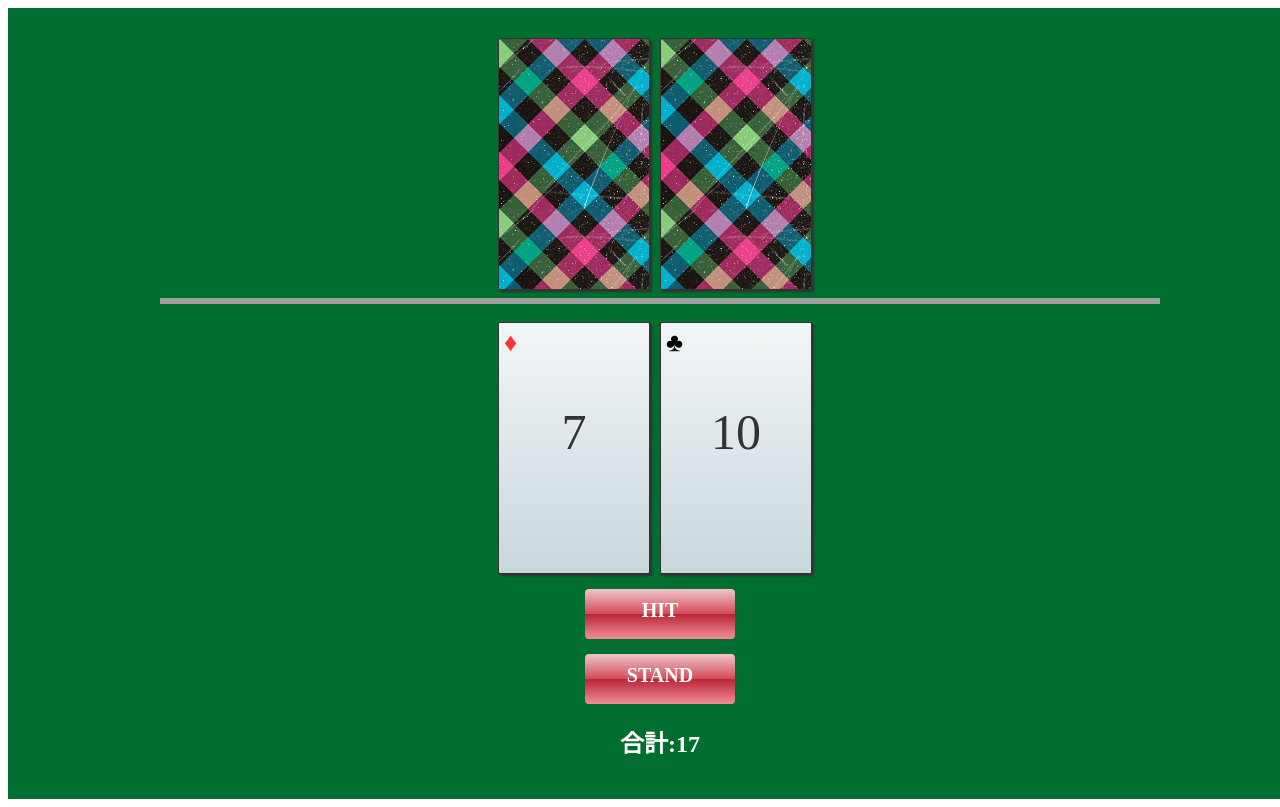
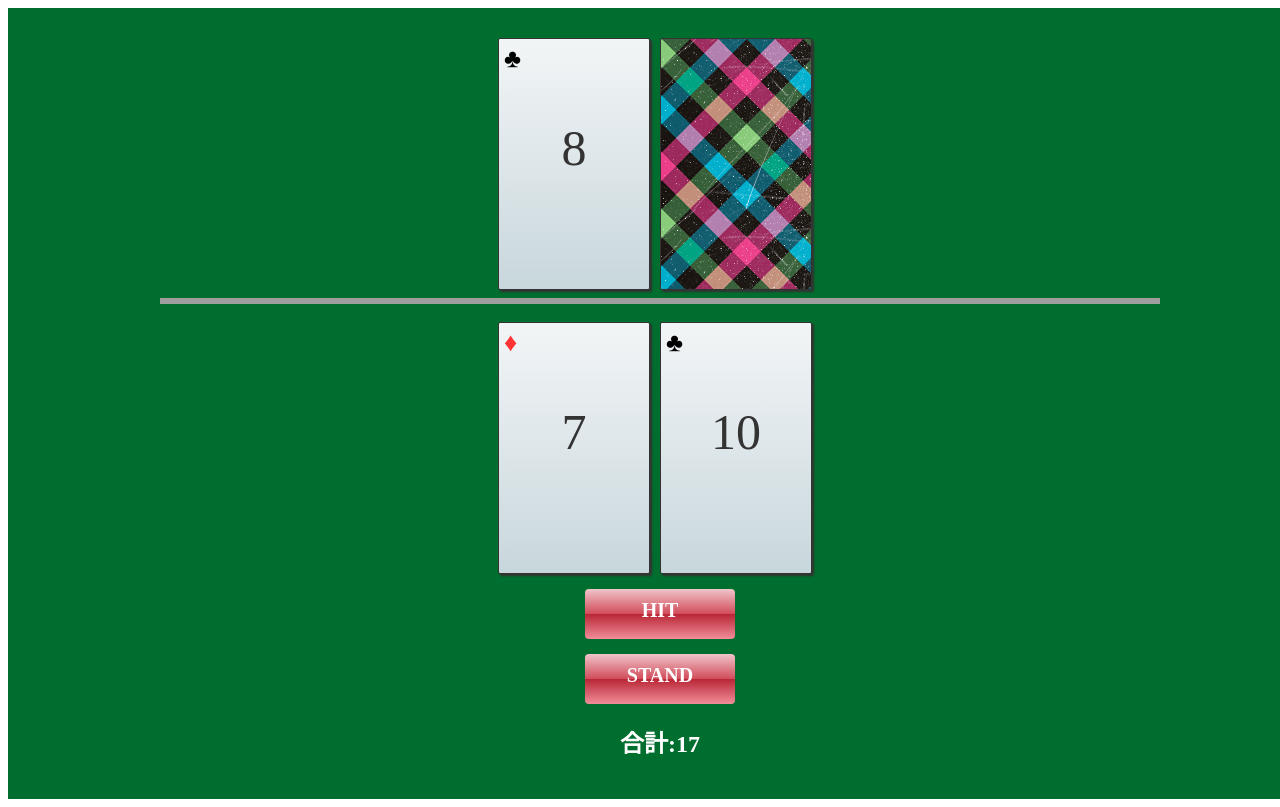
Before and after one commit to mtkfkd/blackjack, a PHP site: page /BlackJack.php in a window 1280 px wide. Run offline with PHP 8.4, Linux system fonts and the light colour scheme; grey boxes are pictures that could not be loaded.

Commit message:
スタート時の相手の手札が1枚見えるように実装

```diff
--- a/BlackJack.php
+++ b/BlackJack.php
@@ -173,21 +173,39 @@ $_SESSION['opponent'] = $opponent;
 <?php
 if($gameend == false){
   foreach($opponent as $opponentNum){
+    if($opponentNum === reset($opponent)) {
+      echo '<div class="handwrap">
+        <div class="hand">
+          <p class="suit ', $opponentNum['suit'], '">', $suit_mark[$opponentNum['suit']], '</p>
+          <p class="handValue">', $opponentNum['num'], '</p>
+        </div>
+      </div>';
+    } else {
     echo '<div class="handwrap">
             <div class="opphand">
               <p class="suit ', $opponentNum['suit'], '"></p>
               <p class="handValue"></p>
             </div>
           </div>';
+    }
   }
 } elseif($gameend == true){
   foreach($opponent as $opponentNum){
+    if($opponentNum === reset($opponent)) {
+      echo '<div class="handwrap">
+        <div class="hand">
+          <p class="suit ', $opponentNum['suit'], '">', $suit_mark[$opponentNum['suit']], '</p>
+          <p class="handValue">', $opponentNum['num'], '</p>
+        </div>
+      </div>';
+    } else {
     echo '<div class="handwrap">
             <div class="resulthand">
               <p class="suit ', $opponentNum['suit'], '">', $suit_mark[$opponentNum['suit']], '</p>
               <p class="handValueRe">', $opponentNum['num'], '</p>
             </div>
           </div>';
+    }
   }
 }
 ?>
```
